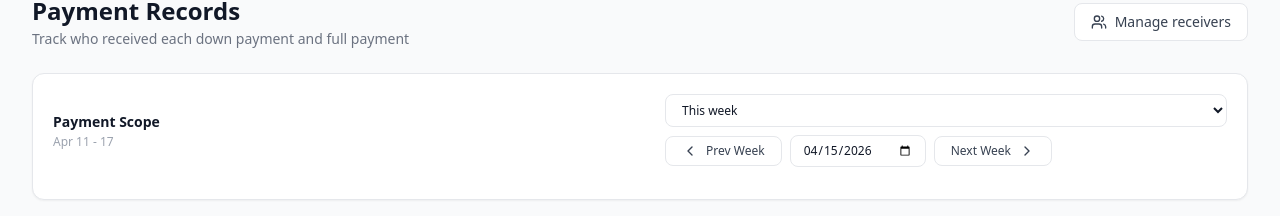
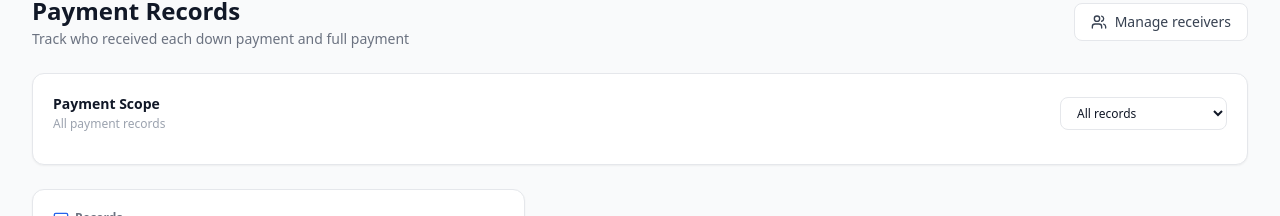
Before and after one commit to HiroTryingC4/evangelinasP, a Next.js app: page /payments in a window 1280 px wide. Shown: the part 102-318 px from the top of the page. Built offline with nearby package versions, Linux system fonts and the light colour scheme; no server answers; the database is empty.

Commit message:
Fix payments page default scope to show all records

```diff
--- a/src/app/payments/page.tsx
+++ b/src/app/payments/page.tsx
@@ -70,7 +70,7 @@ export default function PaymentsPage() {
   const [typeFilter, setTypeFilter] = useState("");
   const [statusFilter, setStatusFilter] = useState("");
   const [balanceFilter, setBalanceFilter] = useState("");
-  const [scopeFilter, setScopeFilter] = useState<"week" | "month" | "month-half" | "month-second-half" | "all">("week");
+  const [scopeFilter, setScopeFilter] = useState<"week" | "month" | "month-half" | "month-second-half" | "all">("all");
   const [search, setSearch] = useState("");
   const [compactMode, setCompactMode] = useState(false);
   const [receivers, setReceivers] = useState<string[]>([]);
```
